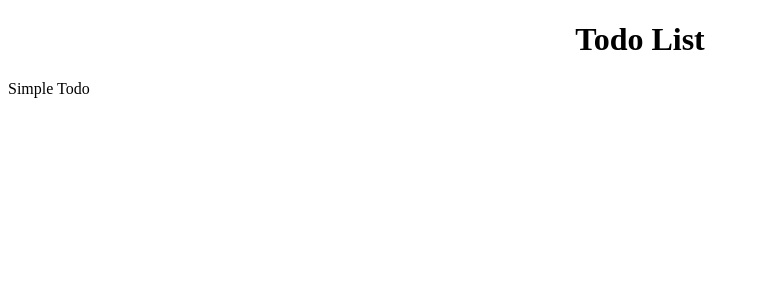
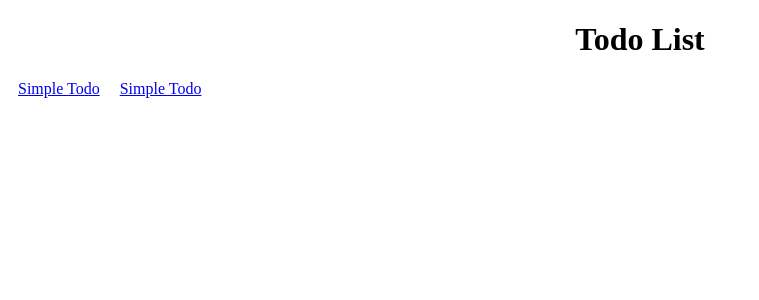
Before and after one commit to ChanDru-Balu/todo, an Angular app: page / in a window 1280 px wide. Shown: the top 300 px of the page, without its empty margins (0-759 px from the left). Built offline with nearby package versions, Linux system fonts and the light colour scheme.

Commit message:
UI changes after new component

```diff
--- a/src/app/app.component.css
+++ b/src/app/app.component.css
@@ -0,0 +1,15 @@
+
+
+
+.compponents-list{
+
+    margin: 10px;
+
+    display: flex;
+    flex-direction: row;
+    gap: 20px;
+
+    a{
+        text-decoration: underline;
+    }
+}
--- a/src/app/app.component.html
+++ b/src/app/app.component.html
@@ -1,7 +1,10 @@
 <h1 style="text-align: center;">Todo List</h1>
 
-<div routerLink="/simple" >
-    Simple Todo
+<div class="compponents-list" >
+    <a *ngFor="let comp of componentsList" style="text-decoration: underline;" routerLink="/simple" >
+        Simple Todo
+    </a>
 </div>
 
+
 <router-outlet></router-outlet>
--- a/src/app/app.component.ts
+++ b/src/app/app.component.ts
@@ -1,16 +1,24 @@
+import { CommonModule } from '@angular/common';
 import { Component } from '@angular/core';
+import { FormsModule } from '@angular/forms';
 import { RouterModule, RouterOutlet } from '@angular/router'; // if we hide this becuase we don't have routing in this branch
 
 @Component({
   selector: 'app-root',
   imports: [
     RouterOutlet,
-    RouterModule
+    RouterModule,
+    FormsModule,
+    CommonModule
 ],
   templateUrl: './app.component.html',
   styleUrl: './app.component.css'
 })
 export class AppComponent {
 
+  componentsList : any[] = [
+    {name: 'simple' , tilte: 'Simple' , link: 'simple' },
+    {name: 'simpleModel' , tilte: 'Simple Model' , link: 'simple-model' },
+  ]
 
 }
```
Also changed, not shown: 1 other file (tests, documents, lock files or other folders).
